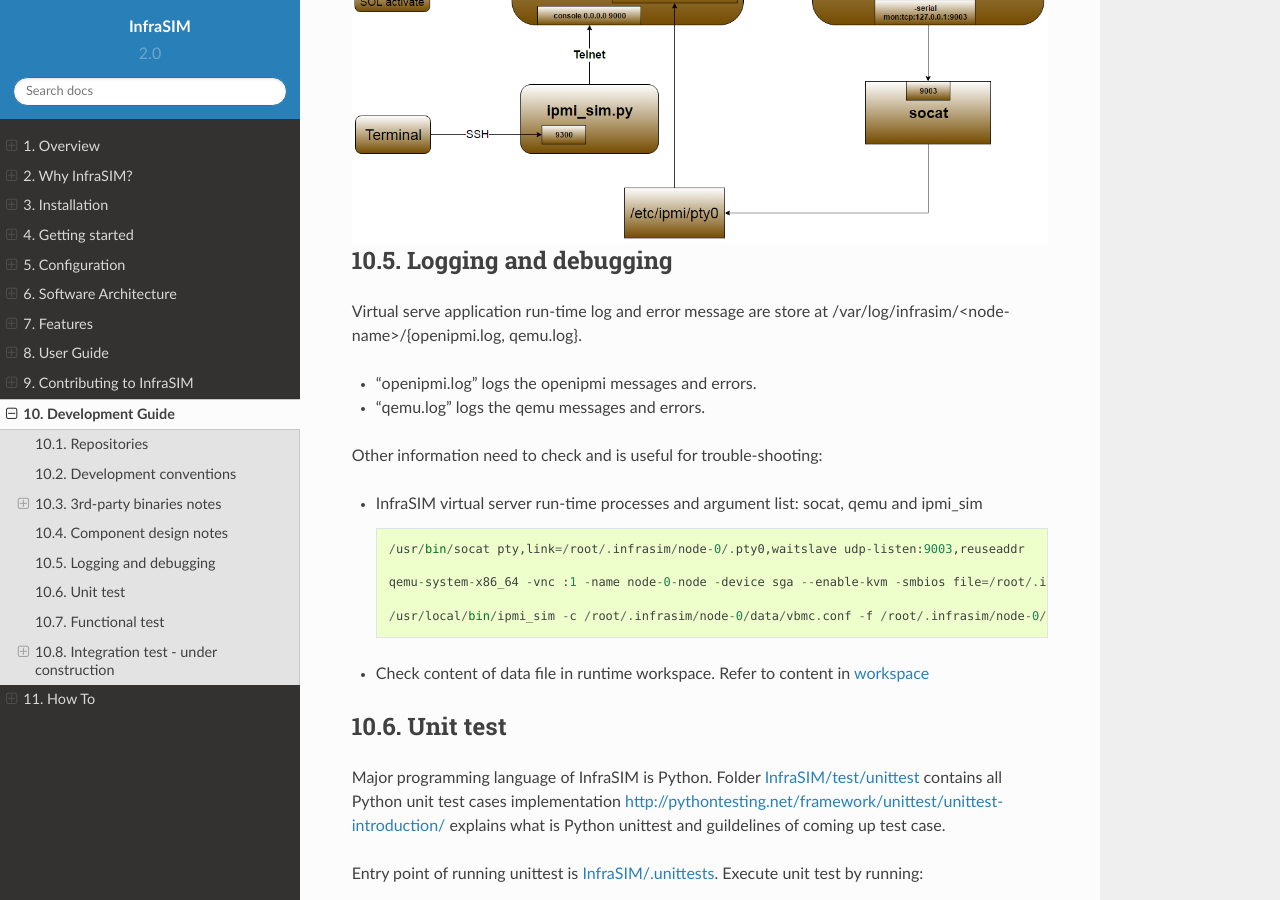
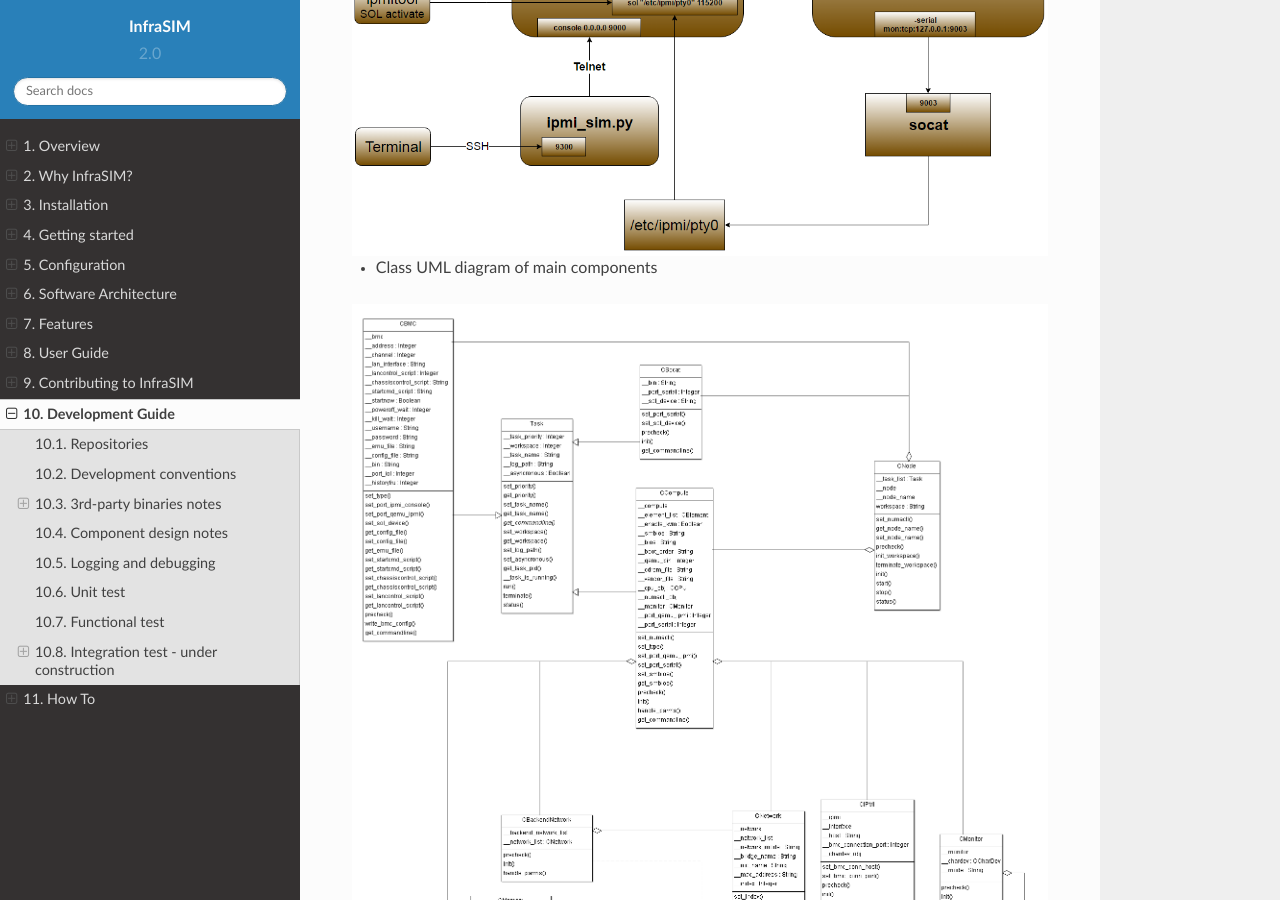
Before and after one commit to InfraSIM/docs, a Sphinx documentation site: the page built from docs/dev_guide.rst, in a window 1280 px wide and 900 px high, scrolled down 2034 px. Built offline with Sphinx 7.4.7 and the Read the Docs theme 2.0.0, drawn with Linux system fonts in a browser that asks for light colours.

Commit message:
Add UML graph Robert made

```diff
--- a/docs/dev_guide.rst
+++ b/docs/dev_guide.rst
@@ -83,6 +83,7 @@
 ------------------------------------------------
 
 * infrasim-compute main components:
+
     #. `Server node simulation <https://github.com/InfraSIM/infrasim-compute/blob/master/infrasim/model.py>`_
     #. `IPMI consoles <https://github.com/InfraSIM/infrasim-compute/tree/master/infrasim/ipmicons>`_
     #. `Server Emulation data <https://github.com/InfraSIM/infrasim-compute/tree/master/data>`_
@@ -91,6 +92,10 @@
 
 .. image:: _static/infrasim_module_connection.PNG
    :align: center
+
+* Class UML diagram of main components
+
+.. image:: _static/infrasim_classes.png
 
 
 Logging and debugging
```
Also changed, not shown: docs/_static/infrasim_classes.png (added).
